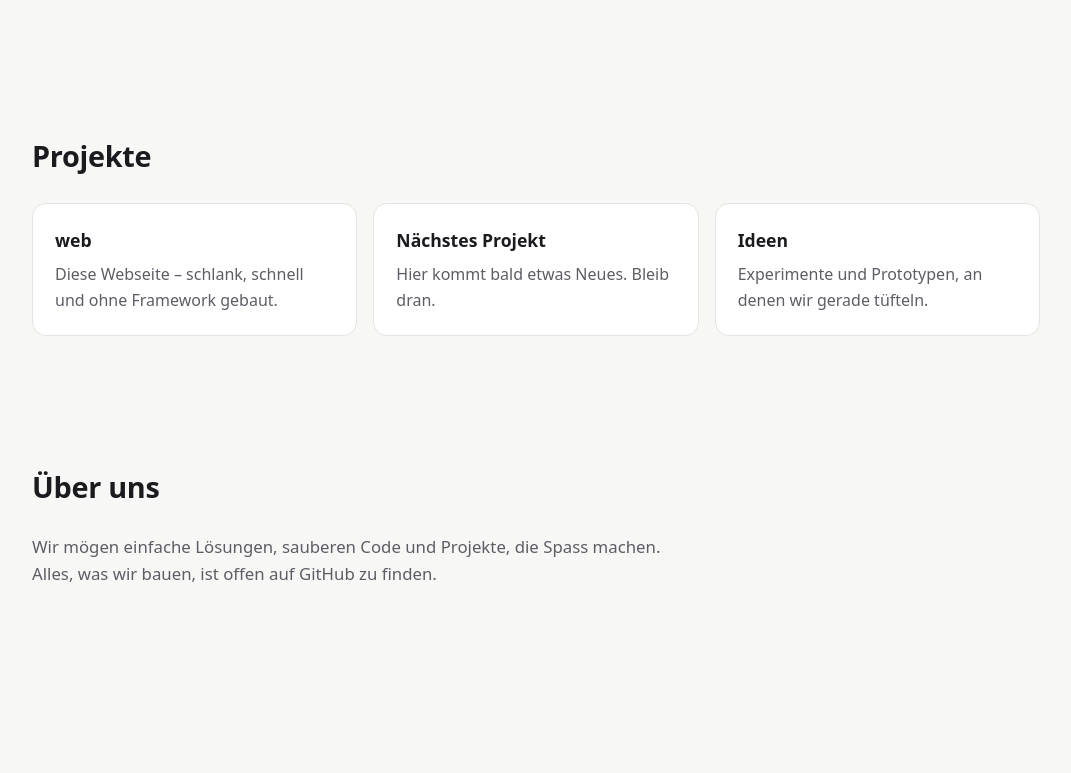
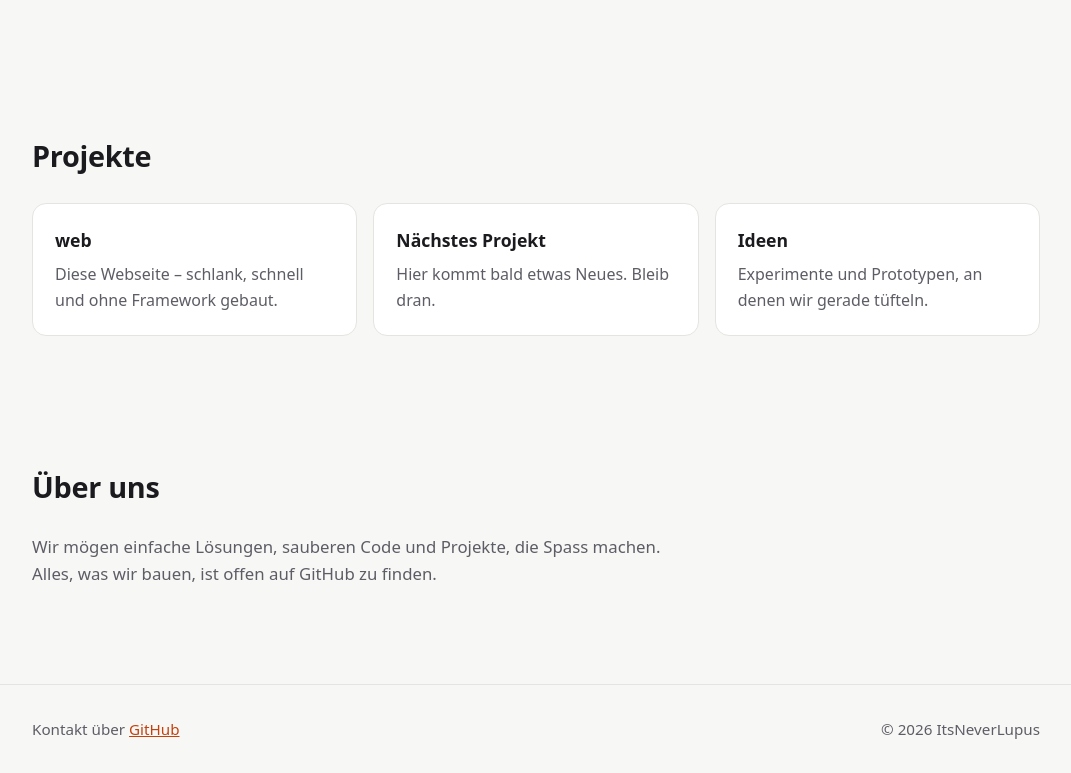
Before and after one commit to ItsNeverLupusOrg/web, a website built with Vite: page index.html in a window 1280 px wide. Shown: the part 413-1186 px from the top of the page, without its empty margins (104-1175 px from the left). Before the commit the page ends 1065 px from the top, so only its background shows below. Built offline with nearby package versions, Linux system fonts and the light colour scheme.

Commit message:
Add footer with contact link

```diff
--- a/index.html
+++ b/index.html
@@ -48,6 +48,16 @@
         </div>
       </section>
     </main>
+
+    <footer id="kontakt" class="site-footer">
+      <div class="container footer-inner">
+        <p>
+          Kontakt über
+          <a href="https://github.com/ItsNeverLupusOrg" target="_blank" rel="noopener noreferrer">GitHub</a>
+        </p>
+        <p class="copyright">© <span id="year"></span> ItsNeverLupus</p>
+      </div>
+    </footer>
     <script type="module" src="./src/main.js"></script>
   </body>
 </html>
--- a/src/main.js
+++ b/src/main.js
@@ -24,3 +24,6 @@ function renderProjects(container, items) {
 
 const list = document.getElementById('project-list');
 if (list) renderProjects(list, projects);
+
+const year = document.getElementById('year');
+if (year) year.textContent = String(new Date().getFullYear());
--- a/src/style.css
+++ b/src/style.css
@@ -184,3 +184,23 @@ a.card:hover {
   color: var(--muted);
   font-size: 1.05rem;
 }
+
+/* Footer */
+.site-footer {
+  margin-top: 32px;
+  padding: 32px 0;
+  border-top: 1px solid var(--border);
+  color: var(--muted);
+  font-size: 0.95rem;
+}
+
+.footer-inner {
+  display: flex;
+  flex-wrap: wrap;
+  justify-content: space-between;
+  gap: 8px;
+}
+
+.footer-inner p {
+  margin: 0;
+}
```
